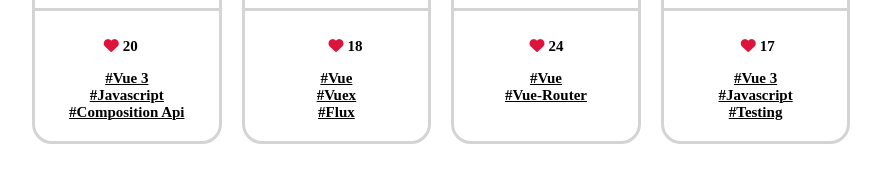
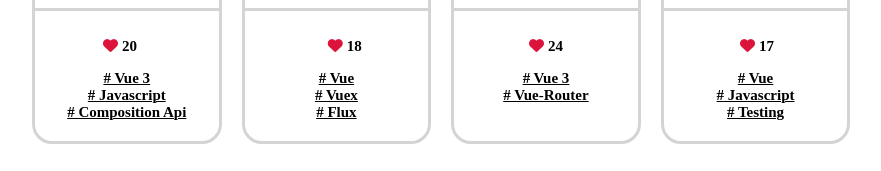
Before and after one commit to PiyushInnotech/micro-blog, a Vue app: page / in a window 1280 px wide. Shown: the part 288-459 px from the top of the page, without its empty margins (16-897 px from the left). Built offline with nearby package versions, Linux system fonts and the light colour scheme; the HTML template or start-up script is replaced by a standard one.

Commit message:
filtering blog for hashtag

```diff
--- a/src/App.vue
+++ b/src/App.vue
@@ -5,13 +5,13 @@
       <template v-slot:content>{{ blog.description }}</template>
       <template v-slot:footer>
         <div class="likes">
-          <div class="icon" @click="increaseLike(blog.id)">
-          <i class="fa-sharp fa-solid fa-heart"></i>
+          <div class="icon" @click="increaseLike(blogs.indexOf(blog))">
+            <i class="fa-sharp fa-solid fa-heart"></i>
           </div>
           <p>{{ blog.like }}</p>
         </div>
         <div v-for="topic in blog.topics" :key="topic.id" class="topics">
-          #{{ topic }}
+          <span @click="hashTag(topic)"># {{ topic }}</span>
         </div>
       </template>
     </blogCard>
@@ -25,9 +25,9 @@ export default {
   name: "App",
   components: { blogCard },
   setup() {
-    const { blogs , increaseLike } = blogData();
+    const { blogs, increaseLike, hashTag } = blogData();
 
-    return { blogs , increaseLike };
+    return { blogs, increaseLike, hashTag };
   },
 };
 </script>
--- a/src/components/blogData.js
+++ b/src/components/blogData.js
@@ -2,7 +2,7 @@ import { ref } from "vue"
 
 export const blogData = () => {
 
-    const blogs = ref([
+    const blogsData = ref([
         {
             id: "1",
             title: "learning Vue.js 3",
@@ -22,21 +22,30 @@ export const blogData = () => {
             title: "routing with vue router ",
             description: "I am making a complex vue3 app with the help of multi level routing",
             like: 24,
-            topics: ["vue", "vue-router"]
+            topics: ["vue 3", "vue-router"]
         },
         {
             id: "4",
             title: "testing in vue",
             description: "I am writing some test for my vueapp using vue test utilis. it great to learn it",
             like: 17,
-            topics: ["vue 3", "javascript", "testing"]
+            topics: ["vue", "javascript", "testing"]
         }
     ])
 
+    const blogs = ref('')
+
+    blogs.value = blogsData.value
+
     const increaseLike = (key) => {
-       blogs.value[key-1].like += 1
+        blogs.value[key].like += 1
     }
 
-    return { blogs , increaseLike}
+    const hashTag = (key) => {
+        blogs.value = blogsData.value.filter(blog => {
+            return blog.topics.includes(key)
+        })
+    }
+    return { blogs, increaseLike, hashTag }
 
 }
```
